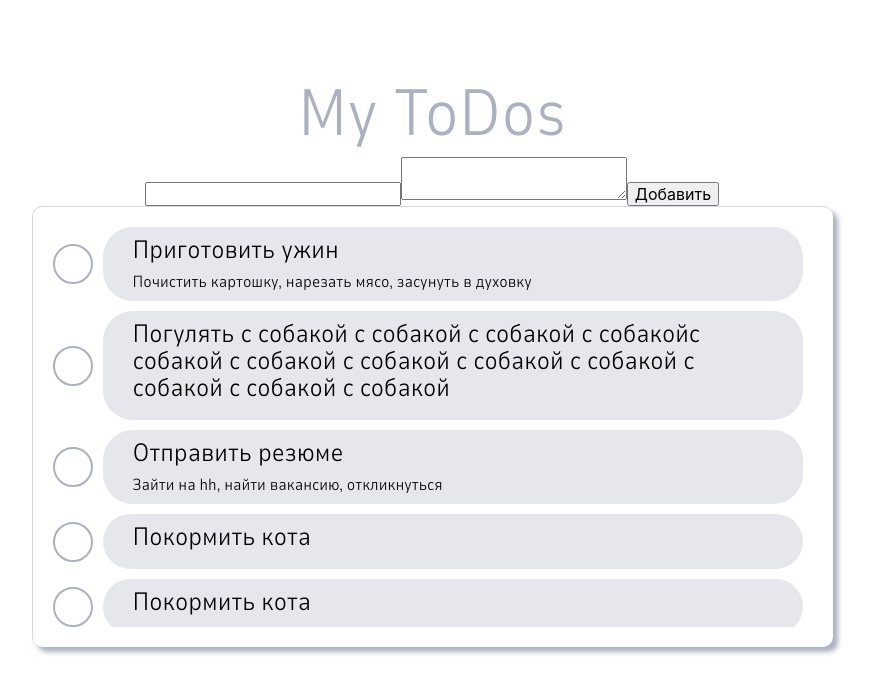
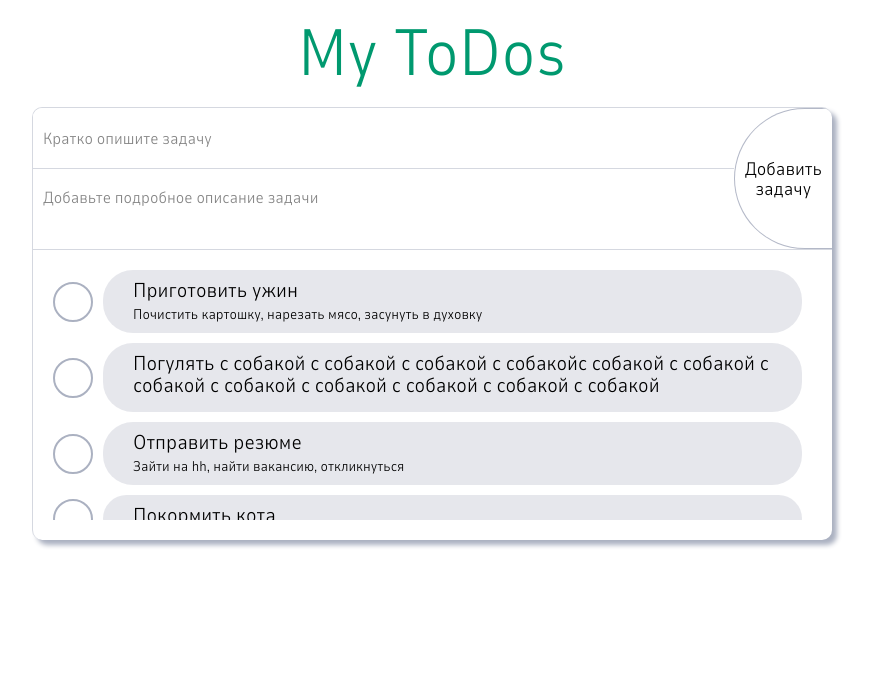
Before and after one commit to dariarus/todo-or-not-todo, a React (Create React App) app: page / in a window 1280 px wide. Shown: the top 694 px of the page, without its empty margins (208-1080 px from the left). Built offline with nearby package versions, Linux system fonts and the light colour scheme.

Commit message:
feature: создать форму для добавления новых задач

```diff
--- /dev/null
+++ b/src/components/add-task-form/add-task-form.module.css
@@ -0,0 +1,113 @@
+.form {
+  display: flex;
+  width: 100%;
+}
+
+.form__input-wrap {
+  display: flex;
+  flex-direction: column;
+  align-items: center;
+  flex-basis: 95%;
+}
+
+.text-input {
+  box-sizing: border-box;
+  padding: 20px 10px;
+  width: 100%;
+  border: none;
+  border-bottom: 1px solid rgba(171, 177, 193, .5);
+  outline: none;
+  font-family: 'Nunito', 'Arial', sans-serif;
+  font-weight: 300;
+  font-size: 18px;
+  line-height: 20px;
+  color: #000;
+}
+
+.text-input::placeholder {
+  font-size: 16px;
+  line-height: 18px;
+  color: #848484;
+}
+
+.text-area {
+  box-sizing: border-box;
+  padding: 20px 10px;
+  width: 100%;
+  min-height: 3em;
+  border: none;
+  outline: none;
+  background-color: transparent;
+  resize: none;
+  font-family: 'Nunito', 'Arial', sans-serif;
+  font-weight: 300;
+  font-size: 18px;
+  line-height: 20px;
+  color: #000;
+  scrollbar-color: #abb1c1 rgba(171, 177, 193, .5); /* «цвет ползунка» «цвет полосы скроллбара» */
+  scrollbar-width: thin;
+}
+
+.text-input:focus,
+.text-area:focus {
+  background: linear-gradient(-.9turn, rgba(0, 153, 111, .1), #fff);
+}
+
+.text-area::placeholder {
+  font-size: 16px;
+  line-height: 18px;
+  color: #848484;
+}
+
+.text-area::-webkit-scrollbar {
+  width: 6px;
+  height: 0;
+  border: 1px solid rgba(171, 177, 193, .5);
+  border-radius: 30px;
+}
+
+.textarea::-webkit-scrollbar-track {
+  height: 30px;
+}
+
+.textarea::-webkit-scrollbar-track-piece {
+  height: 30px;
+}
+
+/* ползунок скроллбара */
+.text-area::-webkit-scrollbar-thumb {
+  background-color: rgba(171, 177, 193, .9);
+  border-radius: 50px;
+}
+
+.button {
+  all: unset;
+  box-sizing: border-box;
+  border: 1px solid rgba(171, 177, 193, .9);
+  border-right: none;
+  border-top-left-radius: 100px;
+  border-bottom-left-radius: 100px;
+  padding: 10px;
+  font-family: 'Nunito', 'Arial', sans-serif;
+  font-weight: 300;
+  font-size: 18px;
+  line-height: 20px;
+  color: #000;
+  text-align: center;
+  transition: color .2s, border-color .2s;
+}
+
+.button:hover {
+  color: #00996f;
+  border-color: #00996f;
+}
+
+.button:disabled {
+  opacity: .5;
+  cursor: unset;
+}
+
+.button:active,
+.button:focus {
+
+}
--- /dev/null
+++ b/src/components/add-task-form/add-task-form.tsx
@@ -0,0 +1,20 @@
+import React, {FunctionComponent} from 'react';
+
+import addTaskFormStyles from './add-task-form.module.css';
+
+export const AddTaskForm: FunctionComponent = () => {
+  return (
+    <form className={addTaskFormStyles.form}>
+      <div className={addTaskFormStyles['form__input-wrap']}>
+        <input type="text"
+               placeholder="Кратко опишите задачу"
+               className={`${addTaskFormStyles.input} ${addTaskFormStyles['text-input']}`}/>
+        {/*<div className={`${addTaskFormStyles['text-area-wrap']}`}>*/}
+          <textarea placeholder="Добавьте подробное описание задачи"
+                    className={` ${addTaskFormStyles['text-area']}`}/>
+        {/*</div>*/}
+      </div>
+      <button className={addTaskFormStyles.button}>Добавить<br/>задачу</button>
+    </form>
+  )
+}
--- a/src/components/app/app.module.css
+++ b/src/components/app/app.module.css
@@ -1,44 +1,50 @@
 .main {
+  display: flex;
+  flex-direction: column;
+  justify-content: center;
+  align-items: center;
   margin: 0 auto;
-  padding: 80px 0;
+  padding-top: 20px;
+  max-width: 800px;
 }
 
 .todos-board {
-  display: flex;
-  flex-direction: column;
-  align-items: center;
-
+  border-top: 1px solid rgba(171, 177, 193, .5); /* #abb1c1 */
+  border-left: 1px solid rgba(171, 177, 193, .5);
+  border-radius: 10px;
+  box-shadow: 5px 5px 5px #abb1c1;
+  overflow: hidden;
 }
 
 .todos-board__heading {
-  margin: 0 0 10px;
+  margin: 0 0 20px;
   font-family: 'Nunito', 'Arial', sans-serif;
   font-weight: 300;
   font-size: 65px;
   line-height: 67px;
-  color: #abb1c1;
+  color: #00996f;
 }
 
 .todos-board__tasks-wrap {
   box-sizing: border-box;
   padding: 20px;
   border-top: 1px solid rgba(171, 177, 193, .5); /* #abb1c1 */
-  border-left: 1px solid rgba(171, 177, 193, .5); /* #abb1c1 */
-  border-radius: 10px;
-  box-shadow: 5px 5px 5px #abb1c1;
+  /*border-left: 1px solid rgba(171, 177, 193, .5);*/
+  /*border-bottom-left-radius: 10px;*/
+  /*border-bottom-right-radius: 10px;*/
+  /*box-shadow: 5px 5px 5px #abb1c1;*/
 }
 
-.scroll-wrap {
+.todos-board__scroll-wrap {
   padding-right: 10px;
-  max-height: 400px;
-  /*max-height: 25em;*/
+  max-height: 250px;
   overflow: hidden;
   overflow-y: scroll;
   scrollbar-color: #abb1c1 rgba(171, 177, 193, .5); /* «цвет ползунка» «цвет полосы скроллбара» */
   scrollbar-width: thin;
 }
 
-.scroll-wrap::-webkit-scrollbar {
+.todos-board__scroll-wrap::-webkit-scrollbar {
   width: 6px;
   height: 0;
   border: 1px solid rgba(171, 177, 193, .5);
@@ -46,7 +52,7 @@
 }
 
 /* ползунок скроллбара */
-.scroll-wrap::-webkit-scrollbar-thumb {
+.todos-board__scroll-wrap::-webkit-scrollbar-thumb {
   background-color: rgba(171, 177, 193, .5);
   border-radius: 50px;
 }
--- a/src/components/app/app.tsx
+++ b/src/components/app/app.tsx
@@ -2,7 +2,7 @@ import React from 'react';
 
 import appStyles from './app.module.css';
 
-import {TaskForm} from '../new-task-form/new-task-form';
+import {AddTaskForm} from '../add-task-form/add-task-form';
 import {Task} from '../task/task';
 
 import {mockTasksArray} from '../../utils/constants';
@@ -10,11 +10,12 @@ import {mockTasksArray} from '../../utils/constants';
 function App() {
   return (
     <div className={appStyles.main}>
+      {/*<div className={appStyles['todos-board']}>*/}
+        <h1 className={appStyles['todos-board__heading']}>My ToDos</h1>
         <div className={appStyles['todos-board']}>
-        <h1 className={appStyles['todos-board__heading']}>My ToDos</h1>
-        <TaskForm/>
+          <AddTaskForm/>
           <div className={appStyles['todos-board__tasks-wrap']}>
-          <div className={appStyles['scroll-wrap']}>
+            <div className={appStyles['todos-board__scroll-wrap']}>
               {
                 mockTasksArray.map((task, index) => (
                   <Task key={index} name={task.name} description={task.description} isDone={task.isDone}/>
@@ -23,6 +24,7 @@ function App() {
             </div>
           </div>
         </div>
+      {/*</div>*/}
     </div>
   );
 }
--- a/src/components/new-task-form/new-task-form.tsx
+++ /dev/null
@@ -1,11 +0,0 @@
-import React, {FunctionComponent} from 'react';
-
-export const TaskForm: FunctionComponent = () => {
-  return (
-    <form >
-      <input type="text"/>
-      <textarea/>
-      <button>Добавить</button>
-    </form>
-  )
-}
--- a/src/components/task/task.module.css
+++ b/src/components/task/task.module.css
@@ -2,7 +2,6 @@
   display: flex;
   align-items: center;
   margin-bottom: 10px;
-  width: 750px;
 }
 
 .task__checkbox {
@@ -53,12 +52,12 @@
 }
 
 .task__text_heading {
-  margin-bottom: 8px;
-  font-size: 25px;
-  line-height: 27px;
+  margin-bottom: 5px;
+  font-size: 20px;
+  line-height: 22px;
 }
 
 .task__text_description {
-  font-size: 16px;
-  line-height: 18px;
+  font-size: 14px;
+  line-height: 16px;
 }
--- a/src/index.css
+++ b/src/index.css
@@ -1,6 +1,7 @@
 body {
   margin: 0;
   background-color: #fff;
+  line-height: 0;
   color: #000;
   font-family: -apple-system, BlinkMacSystemFont, 'Segoe UI', 'Roboto', 'Oxygen',
     'Ubuntu', 'Cantarell', 'Fira Sans', 'Droid Sans', 'Helvetica Neue',
```
Also changed, not shown: src/components/new-task-form/new-task-form.module.css (deleted). Lines whose indentation alone changed are shown as unchanged.
